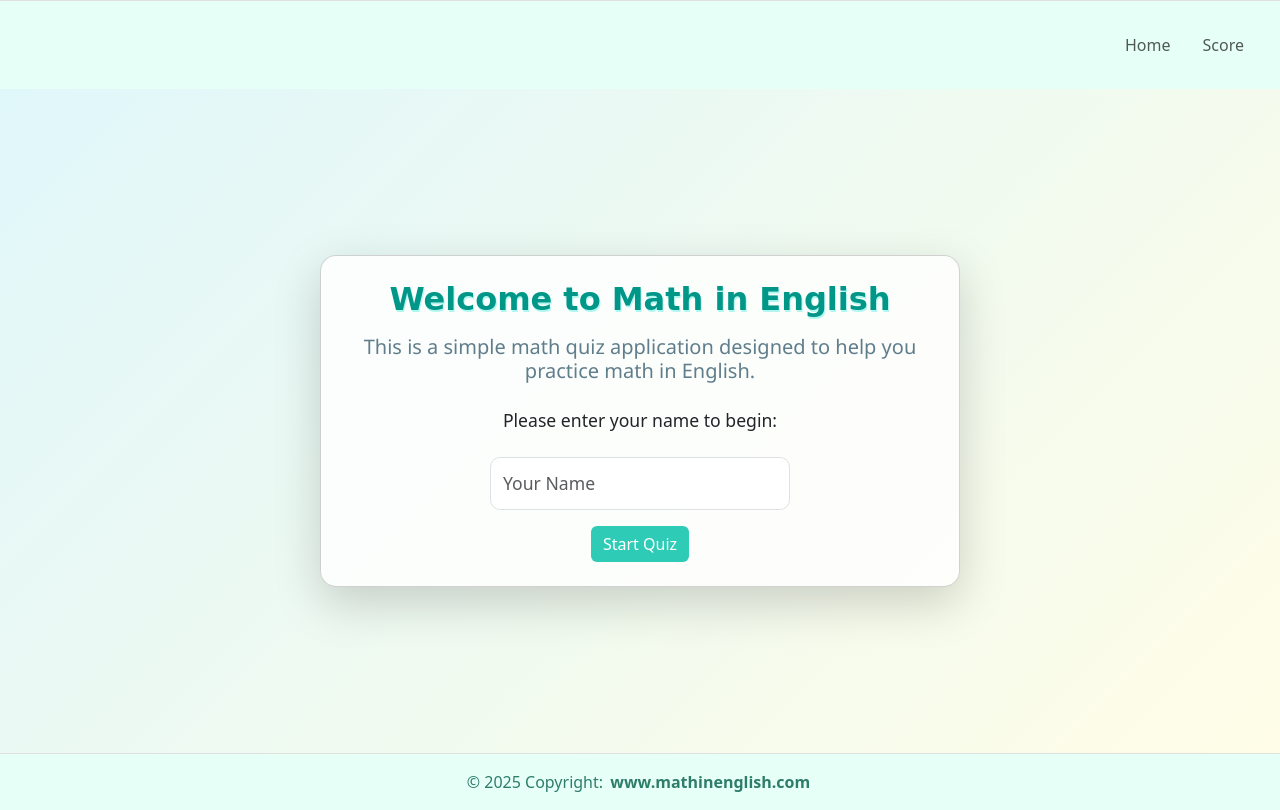
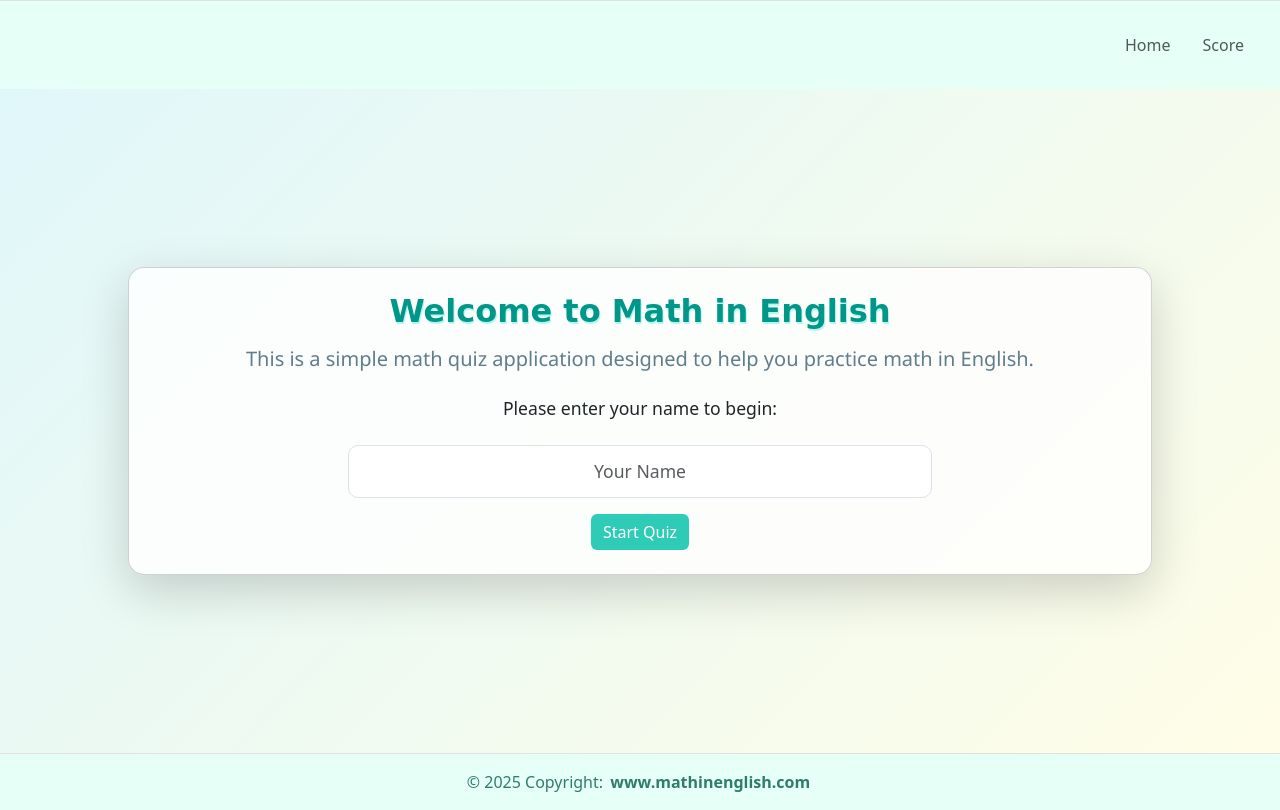
Before and after one commit to ainRosman24/myfirstmathinenglish, a Vue app: page / in a window 1280 px wide. Built offline with nearby package versions, Linux system fonts and the light colour scheme.

Commit message:
update  layout

```diff
--- a/src/assets/main.css
+++ b/src/assets/main.css
@@ -39,13 +39,14 @@ body {
 
 .welcome-page input[type='text'] {
   width: 60%;
-  max-width: 300px;
+  min-width: 300px;
   margin: auto;
+  text-align: center;
 }
 
 .welcome-page .card,
 .score-page .card {
-  max-width: 50%;
+  max-width: 80%;
   width: 100%;
   padding: 2rem;
   border-radius: 1rem;
--- a/src/views/HomeView.vue
+++ b/src/views/HomeView.vue
@@ -1,6 +1,6 @@
 <template>
   <div
-    class="welcome-page text-center mint-theme full-width-page d-flex align-items-center justify-content-center"
+    class="welcome-page text-center mint-theme full-width-page align-items-center justify-content-center"
   >
     <div class="card text-center shadow-lg p-4">
       <h2 class="mb-3 mint-title" style="font-weight: bold; color: #009688">
```
